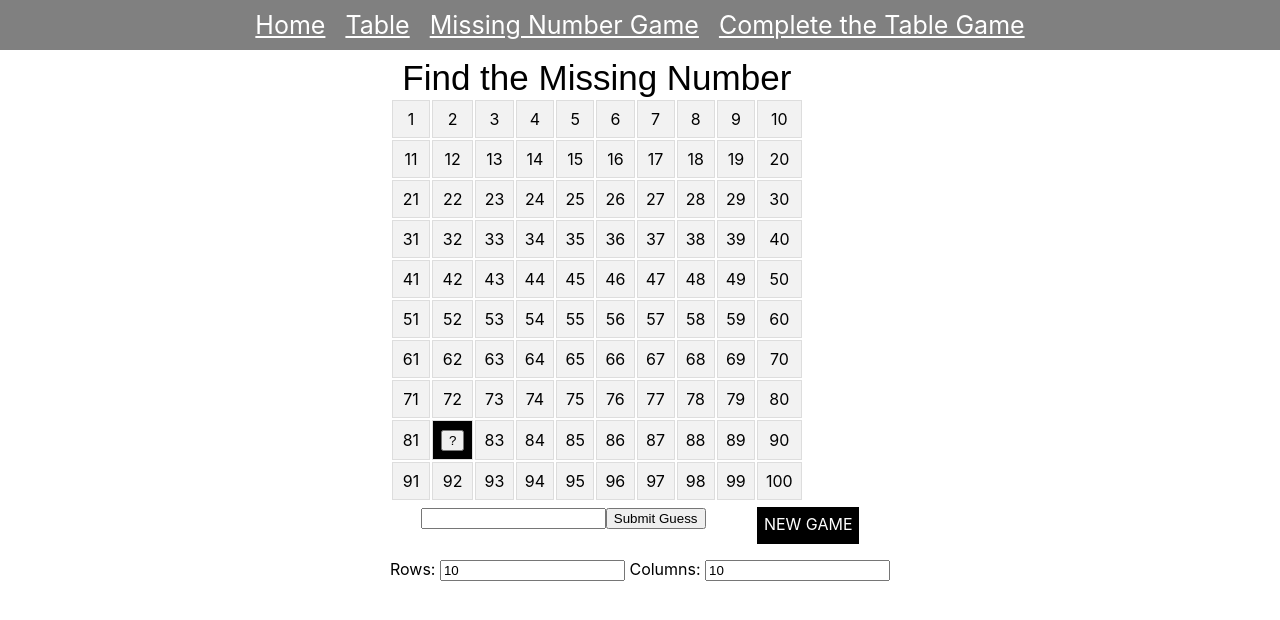
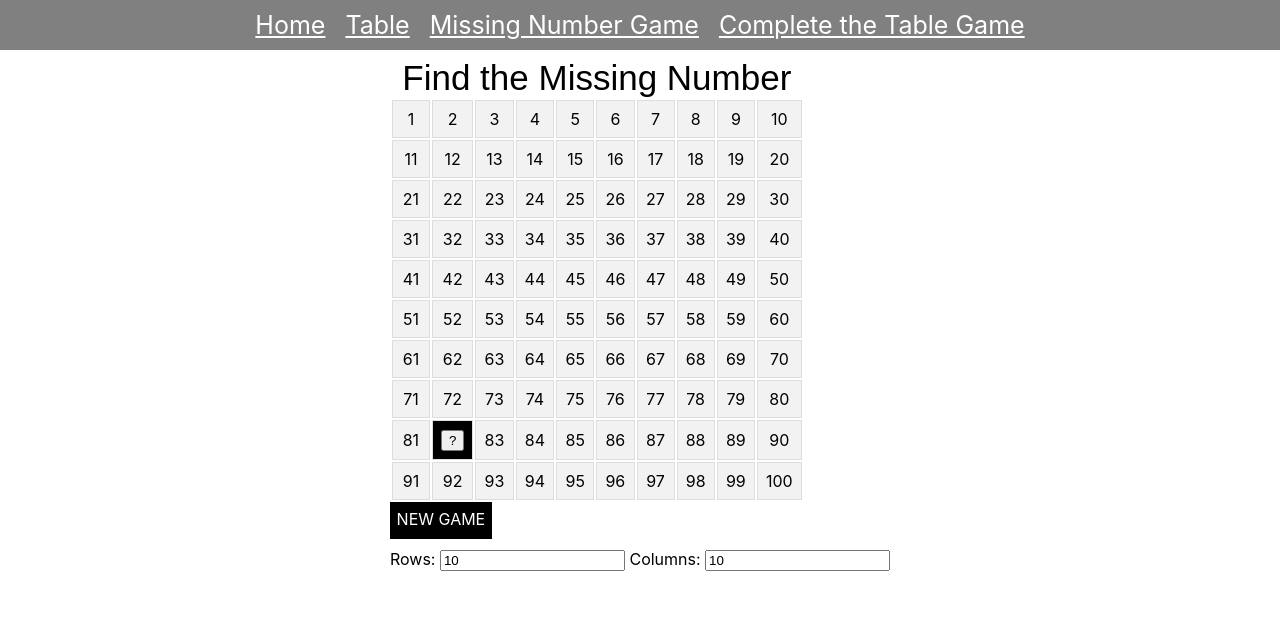
Before and after one commit to obglass/comp580, a React (Create React App) app: page /missingnumbergame in a window 1280 px wide. Shown: the top 620 px of the page. Built offline with nearby package versions, Linux system fonts and the light colour scheme.

Commit message:
Add prompt box instead of input box and submit button

```diff
--- a/src/MissingNumberGame.js
+++ b/src/MissingNumberGame.js
@@ -14,8 +14,8 @@ class MissingNumberGame extends Component {
     this.handleRowChange = this.handleRowChange.bind(this);
     this.handleColChange = this.handleColChange.bind(this);
     this.handleUserGuess = this.handleUserGuess.bind(this);
-    this.handleSubmit = this.handleSubmit.bind(this);
     // this.handleRandom = this.handleRandom.bind(this);
+    this.promptAnswer = this.promptAnswer.bind(this);
     this.rand = 0;
     this.renderBool = true;
   }
@@ -31,39 +31,8 @@ class MissingNumberGame extends Component {
     this.setState({ userGuess: event.target.value });
     // event.preventDefault();
   }
-  handleSubmit(event) {
-    //this.submitBool = true;
-    // this.push(this.state.userGuess);
-    // this.push(this.rand);
-    // document.write(this.state.userGuess);
-    // document.write(this.rand);
-    // alert("00" + this.rand + "00" + this.state.userGuess + "00");
-    // this.renderBool = true;
-    var userGuessNum = parseInt(this.state.userGuess, 10);
-    if (userGuessNum == null) //this isn't working
-    {
-      alert("You did not make a guess.");
-    }
-    else {
-    if (userGuessNum === this.rand) {
-      alert("Congrats, " + this.state.userGuess + " is the missing number!");
 
-      // this.render();
-    } else {
-      alert("Sorry, " + this.state.userGuess + " isn't the missing number. Try Again");
-    }
-  }
-    // document.write(this.rand);
-    // document.write(this.state.userGuess);
-    event.preventDefault();
-  }
-  // handleRandom() {
-  //   this.setState({
-  //     rand: Math.floor(
-  //       Math.random() * (this.state.rowVal * this.state.colVal) + 1
-  //     )
-  //   });
-  // }
+
 
   shouldComponentUpdate(nextProps, nextState) {
     if (this.renderBool === false) {
@@ -78,6 +47,19 @@ class MissingNumberGame extends Component {
     );
   };
 
+  promptAnswer = () => {
+    var ans=this.rand.toString();
+    var myGuess=prompt("Enter the missing number");
+    if (myGuess === ans)
+    {
+      alert("Congrats, "+ myGuess +" is the missing number!");
+    }
+    else
+    {
+      alert("Sorry, " + myGuess + " is not the missing number. Try again.");
+    }
+  };
+
   createTable = () => {
     let table = [];
 
@@ -88,7 +70,7 @@ class MissingNumberGame extends Component {
           if (this.state.colVal * i + j === this.rand) {
             children.push(
               <td id="cell" class="missingNumber">
-                <button onClick="promptAnswer">?</button>
+                <button onClick={this.promptAnswer}>?</button>
               </td>
             );
           } else {
@@ -101,19 +83,7 @@ class MissingNumberGame extends Component {
     return table;
   };
 
-  promptAnswer = () => {
-    var ans=5;
-    console.log("clicked button");
-    var myGuess=prompt("Enter the missing number");
-    if (myGuess === ans)
-    {
-      alert("Congrats, "+ myGuess +" is the missing number!");
-    }
-    else
-    {
-      alert("Sorry, " + myGuess + " is not the missing number. Try again.");
-    }
-  }
+
 
   render() {
     //Whenever our class runs, render method will be called automatically, it may have already defined in the constructor behind the scene.
@@ -125,26 +95,13 @@ class MissingNumberGame extends Component {
             {this.makeRandom()}
             {this.createTable()}
           </table>
-          <div class="bottomBar">
-            <div class="guess">
-              <form onSubmit={this.handleSubmit}>
-                <input
-                  aria-label="Input guess here"
-                  type="number"
-                  class="inputBox"
-                  pattern="[1-100]*"
-                  value={this.state.userGuess}
-                  onChange={this.handleUserGuess}
-                />
-                <input type="submit" value="Submit Guess" class="submitBtn" />
-              </form>
-            </div>
+
             <div class="newGame">
               <td class="newGameBtn" text-align="center" >
                 <a href="\missingnumbergame" class="newGameTxt">NEW GAME</a>
               </td>
             </div>
-          </div>
+
 
           <div class="diyTable">
             <label>
```
